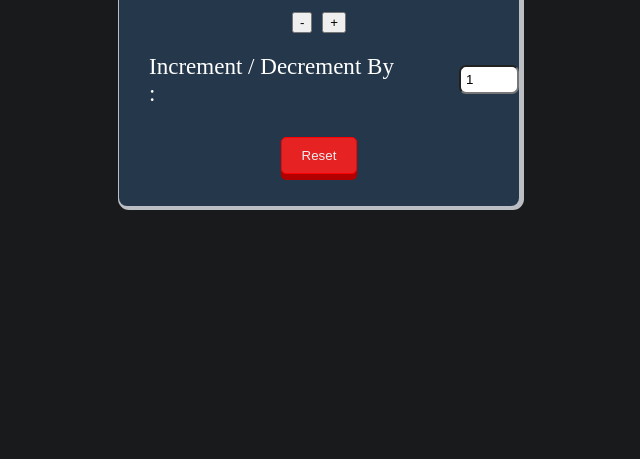
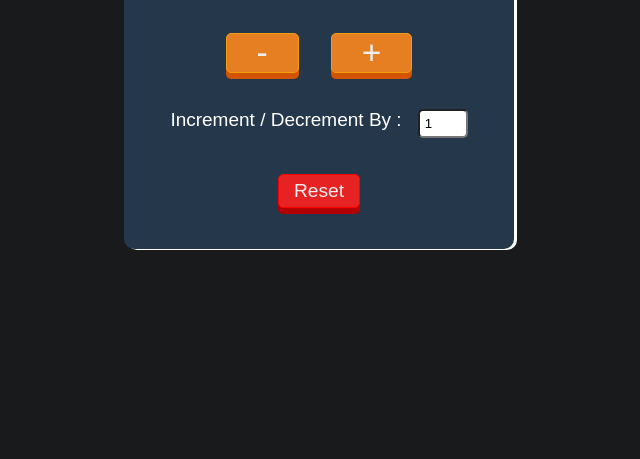
Before and after one commit to sandeepMcodeX/Javascript-Projects, a plain HTML site: page counter app/index.html in a window 1280 px wide. Shown: the part 341-800 px from the top of the page, without its empty margins (321-961 px from the left). Drawn offline with Linux system fonts and the light colour scheme; a web font is replaced by a local one.

Commit message:
Update style.css

```diff
--- a/counter app/style.css
+++ b/counter app/style.css
@@ -1,79 +1,84 @@
 * {
   margin: 0;
+  padding: 0;
   box-sizing: border-box;
 }
 body {
-  background-color: #191a1b;
   min-height: 100vh;
   display: flex;
   justify-content: center;
   align-items: center;
-  font-family: 'Winky Sans';
-
+  background-color: #191a1b;
+  font-family: 'Winky Sans', sans-serif;
+  color: white;
 }
-
 .container {
   width: 100%;
-  max-width: 400px;
+  max-width: 390px;
+  min-height: 380px;
   background-color: #25384b;
   display: flex;
-  justify-content: center;
+  flex-direction: column;
   align-items: center;
-  flex-direction: column;
-  box-shadow: 2px 1px 0px 3px #bbbec2;
-  border-radius: 8px;
-  color: white;
-  padding: 20px 0px;
+  row-gap: 20px;
+  border-radius: 10px;
+  box-shadow: 3px 1px 0px white;
 }
-.output-value {
+.container h1 {
+  margin-top: 16px;
+}
+.outputValue {
   font-size: 48px;
-  margin-top: 10px;
 }
 .box-one {
   display: flex;
-  justify-content: center;
-  margin: 20px 0px;
-  column-gap: 10px;
+  column-gap: 32px;
+  margin: 16px 0px;
+}
+.btn-sty {
+  color: #ecf0f1;
+  border-radius: 5px;
+  border: solid 1px #f39c12;
+  background: #e67e22;
+  text-align: center;
+  padding: 0px 30px;
+  font-size: 2.1em;
+  -webkit-transition: all 0.1s;
+  -moz-transition: all 0.1s;
+  transition: all 0.1s;
+  -webkit-box-shadow: 0px 6px 0px #d35400;
+  -moz-box-shadow: 0px 6px 0px #d35400;
+  box-shadow: 0px 6px 0px #d35400;
+}
+.btn-sty:active {
+  -webkit-box-shadow: 0px 2px 0px #d35400;
+  -moz-box-shadow: 0px 2px 0px #d35400;
+  box-shadow: 0px 2px 0px #d35400;
+  position: relative;
+  top: 4px;
 }
 .box-two {
   display: flex;
-  align-items: center;
-  margin-bottom: 18px;
-  column-gap: 24px;
-  font-size: 1.2em;
+  column-gap: 16px;
+  margin-bottom: 16px;
 }
-.decreaseButton,
-.increaseButton {
-  background-color: teal;
-  cursor: pointer;
+.box-two p {
+  font-size: 19px;
+}
+.input-sty {
+  width: 100%;
+  max-width: 50px;
   border-radius: 5px;
-  border: none;
-}
-
-input {
-  width: 60px;
   padding: 5px 5px;
-  border-radius: 7px;
-}
-p {
-  font-size: 1.2em;
-  margin-inline: 30px;
 }
 .resetButton {
-  padding: 19px 40px 13px;
-  background-color: rgb(225, 30, 69);
-  color: white;
-  position: relative;
-  width: auto;
-  display: inline-block;
   color: #ecf0f1;
-  text-decoration: none;
   border-radius: 5px;
   border: solid 1px #ff0000;
   background: #e62222;
   text-align: center;
-  padding: 10px 20px;
-  margin: 12px;
+  padding: 5px 15px;
+  font-size: 1.2em;
   -webkit-transition: all 0.1s;
   -moz-transition: all 0.1s;
   transition: all 0.1s;
@@ -88,31 +93,3 @@ p {
   position: relative;
   top: 4px;
 }
-.button-3d {
-  position: relative;
-  width: 100%;
-  display: inline-block;
-  color: #ecf0f1;
-  text-decoration: none;
-  border-radius: 5px;
-  border: solid 1px #f39c12;
-  background: #e67e22;
- text-align: center;
-  padding: 0px 30px;
-  font-size: 2em;
-  margin: 12px;
-  -webkit-transition: all 0.1s;
-  -moz-transition: all 0.1s;
-  transition: all 0.1s;
-  -webkit-box-shadow: 0px 6px 0px #d35400;
-  -moz-box-shadow: 0px 6px 0px #d35400;
-  box-shadow: 0px 6px 0px #d35400;
-}
-
-.button-3d:active {
-  -webkit-box-shadow: 0px 2px 0px #d35400;
-  -moz-box-shadow: 0px 2px 0px #d35400;
-  box-shadow: 0px 2px 0px #d35400;
-  position: relative;
-  top: 4px;
-}
```
